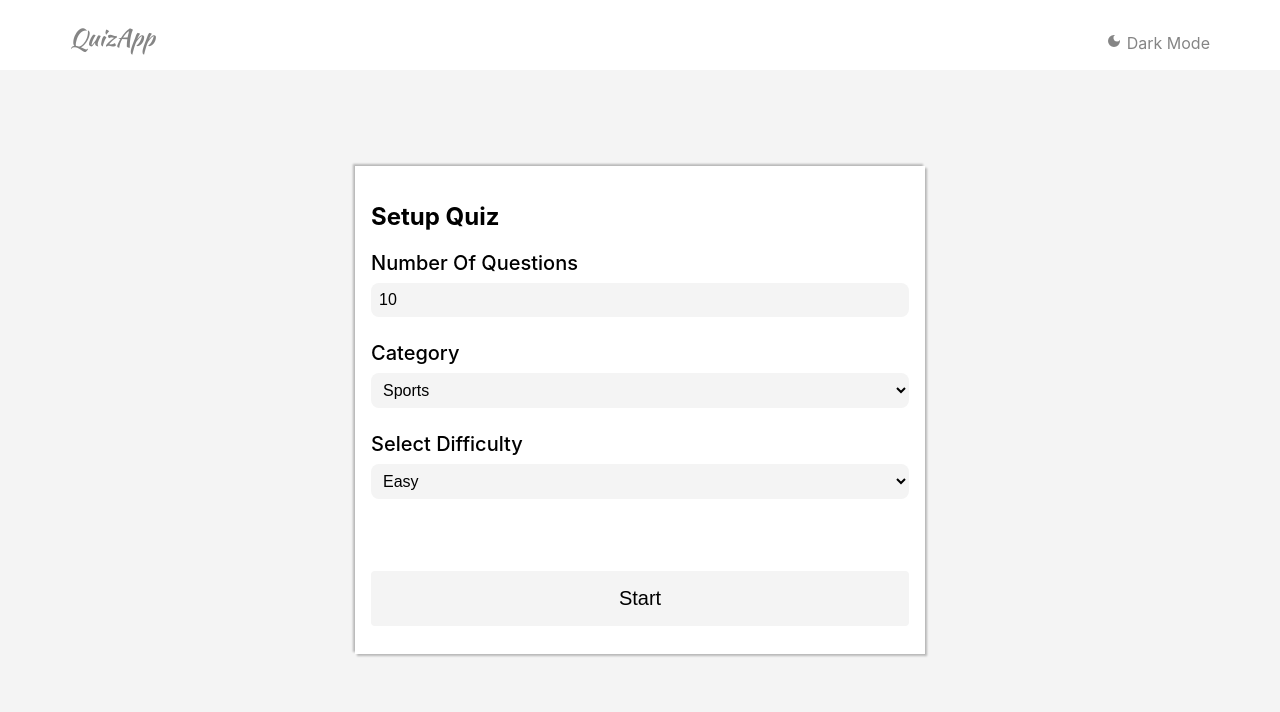
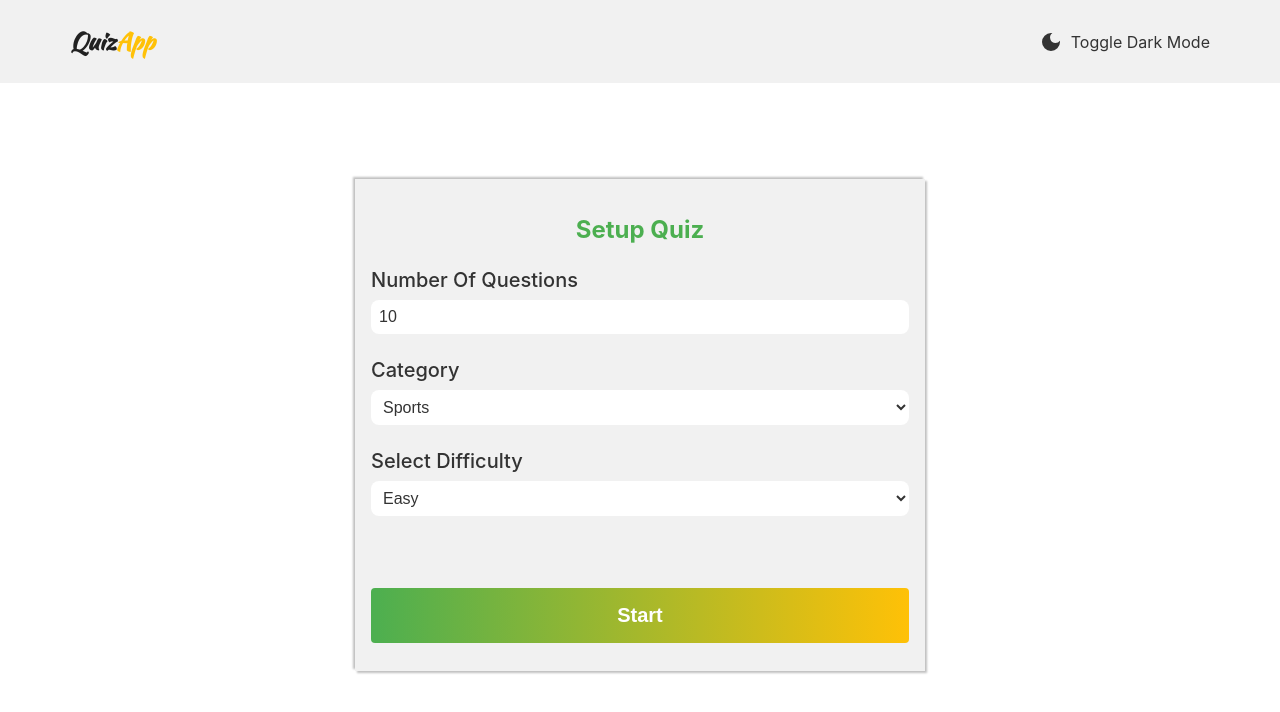
Before and after one commit to Amir-LOUATII/Quizz_app_react, a React (Create React App) app: page / in a window 1280 px wide. Shown: the top 712 px of the page. Built offline with nearby package versions, Linux system fonts and the light colour scheme; a web font is replaced by a local one.

Commit message:
Improve design

```diff
--- a/src/components/Form.js
+++ b/src/components/Form.js
@@ -24,7 +24,7 @@ function Form() {
             e.preventDefault();
           }}
         >
-          <h1>Setup Quiz</h1>
+          <h1 className="form-title">Setup Quiz</h1>
           <div className="form-control">
             <label htmlFor="number">Number Of Questions</label>
             <input
--- a/src/components/Navbar.js
+++ b/src/components/Navbar.js
@@ -1,4 +1,5 @@
-import React, { useEffect, useState } from "react";
+// path/to/your/Navbar.js
+import React, { useEffect, useState, useLayoutEffect } from "react";
 import { MdDarkMode } from "react-icons/md";
 
 const Navbar = () => {
@@ -11,25 +12,26 @@ const Navbar = () => {
       setTheme("light-mode");
     }
   }
-  useEffect(() => {
-    if (window.localStorage.getItem("theme")) {
-      setTheme(window.localStorage.getItem("theme"));
-    } else setTheme("light-mode");
+
+  useLayoutEffect(() => {
+    const savedTheme = window.localStorage.getItem("theme");
+    setTheme(savedTheme ? savedTheme : "light-mode");
   }, []);
 
   useEffect(() => {
     window.localStorage.setItem("theme", theme);
     document.documentElement.className = theme;
   }, [theme]);
+
   return (
-    <header>
+    <header className="navbar">
       <div className="container">
         <div className="logo">
           Quiz<span>App</span>
         </div>
-        <div onClick={clickHandler}>
-          <MdDarkMode />
-          <span>Dark Mode</span>
+        <div className="theme-toggle" onClick={clickHandler}>
+          <MdDarkMode className="theme-icon" />
+          <span className="theme-text">Toggle Dark Mode</span>
         </div>
       </div>
     </header>
--- a/src/index.css
+++ b/src/index.css
@@ -37,30 +37,40 @@ body {
   }
 }
 
+/* path/to/your/styles.css */
 .light-mode {
-  --primiry-color: white;
-  --secondary-color: #f4f4f4;
-  --text-header-color: hsl(0, 0%, 52%);
-  --text-color: black;
+  --primary-color: #4CAF50;
+  --secondary-color: #FFC107;
+  --text-header-color: #212121;
+  --text-color: #333333;
+  --background-color: #FFFFFF;
+  --shape-background: #F1F1F1;
+  --tertiary-color: #BDBDBD;
+  --primary-hover: #388E3C;
+  --secondary-hover: #FFA000;
 }
 
 .dark-mode {
-  --primiry-color: hsl(207, 26%, 17%);
-  --secondary-color: hsl(209, 23%, 22%);
-  --text-color: hsl(0, 0%, 100%);
-  --text-header-color: hsl(0, 0%, 100%);
+  --primary-color: #1B5E20;
+  --secondary-color: #FF8F00;
+  --text-header-color: #E0E0E0;
+  --text-color: #FFFFFF;
+  --background-color: #121212;
+  --shape-background: #1E1E1E;
+  --tertiary-color: #757575;
+  --primary-hover: #004D40;
+  --secondary-hover: #FF6F00;
 }
+
 
 /* components */
 /* start navbar  */
 header {
   width: 100%;
-  background-color: var(--primiry-color);
+  background-color: var(--shape-background);
   box-shadow: rgba(0, 0, 0, 0.1) 0px 4px 6px -1px,
     rgba(0, 0, 0, 0.06) 0px 2px 4px -1px;
-  padding: 20px 15px;
 
-  height: 70px;
 }
 
 header .container {
@@ -75,28 +85,53 @@ header .container .logo {
   color: var(--text-header-color);
 }
 
-header .container svg {
-  margin-top: 10px;
-  margin-right: 5px;
-  color: var(--text-header-color);
-}
-header .container div {
-  color: var(--text-header-color);
-  cursor: pointer;
+.navbar {
+  background-color: var(--shape-background);
+  padding: 1.5rem 2rem;
+  box-shadow: 0 2px 5px rgba(0, 0, 0, 0.1);
 }
 
-header .container div span {
-  margin-bottom: 10px;
+.container {
+  display: flex;
+  justify-content: space-between;
+  align-items: center;
 }
 
-header .container div span:hover {
-  text-decoration: underline;
+.logo {
+  font-size: 1.5rem;
+  font-weight: bold;
+  color: var(--text-color);
+}
+
+.logo span {
+  color: var(--secondary-color);
+}
+
+.theme-toggle {
+  display: flex;
+  align-items: center;
+  cursor: pointer;
+  color: var(--text-color);
+  transition: color 0.3s ease;
+}
+
+.theme-toggle:hover {
+  color: var(--secondary-color);
+}
+
+.theme-icon {
+  font-size: 1.5rem;
+  margin-right: 0.5rem;
+}
+
+.theme-text {
+  font-size: 1rem;
 }
 /* end navbar */
 /* start form  */
 .section {
   padding: 1rem 15px;
-  background-color: var(--secondary-color);
+  background-color: var(--background-color);
   height: 100vh;
 }
 
@@ -109,11 +144,16 @@ header .container div span:hover {
   margin-top: 5rem;
   color: var(--text-color);
   padding: 1rem;
-  background-color: var(--primiry-color);
+  background-color: var(--shape-background);
   width: 50%;
   box-shadow: 2px 2px 2px rgba(0, 0, 0, 0.25), -2px -2px 2px rgba(0, 0, 0, 0.25);
 }
-
+.form-title {
+  text-align: center;
+  margin-bottom: 1.5rem;
+  color: var(--primary-color);
+  font-size: 1.5rem;
+}
 @media (max-width: 767px) {
   .form {
     width: 100%;
@@ -136,7 +176,7 @@ header .container div span:hover {
 }
 .form-input {
   border: none;
-  background: var(--secondary-color);
+  background: var(--background-color);
   font-size: 1rem;
   padding: 0.25rem 0.5rem;
   width: 100%;
@@ -152,12 +192,19 @@ header .container div span:hover {
 .submit-btn {
   width: 100%;
   margin-top: 3rem;
-  background-color: var(--secondary-color);
+  background-image: linear-gradient(90deg, var(--primary-color), var(--secondary-color));
   padding: 1rem 0.5rem;
   border: none;
   font-size: 1.25rem;
-  color: var(--text-color);
+  color: white;
   cursor: pointer;
+  transition: background-color 0.3s ease, transform 0.2s ease;
+  font-weight:bold;
+}
+
+.submit-btn:hover {
+  background-image: linear-gradient(90deg, var(--primary-hover), var(--secondary-hover));
+  transform: scale(1.05);
 }
 /* end form  */
 /* start quiz component */
@@ -166,7 +213,7 @@ main {
   display: flex;
   justify-content: center;
   align-items: center;
-  background-color: var(--secondary-color);
+  background-color: var(--background-color);
 }
 
 /*
@@ -210,8 +257,8 @@ start Loading component
 .quiz {
   width: 60%;
   width: 70%;
-  margin: 4rem auto;
-  background-color: var(--primiry-color);
+  margin: 1rem auto;
+  background-color: var(--primary-color);
   border-radius: var(--radius);
   padding: 3rem;
 }
```
